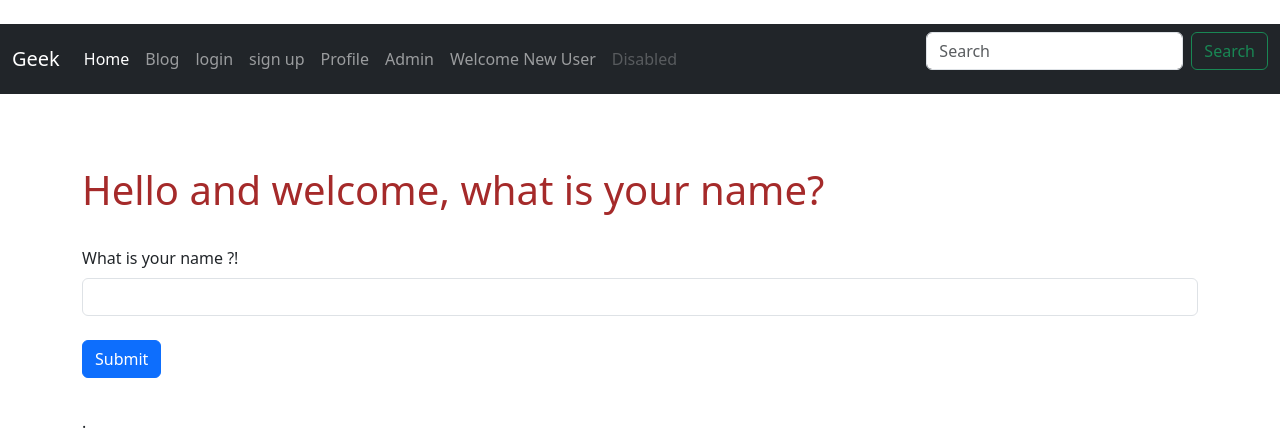
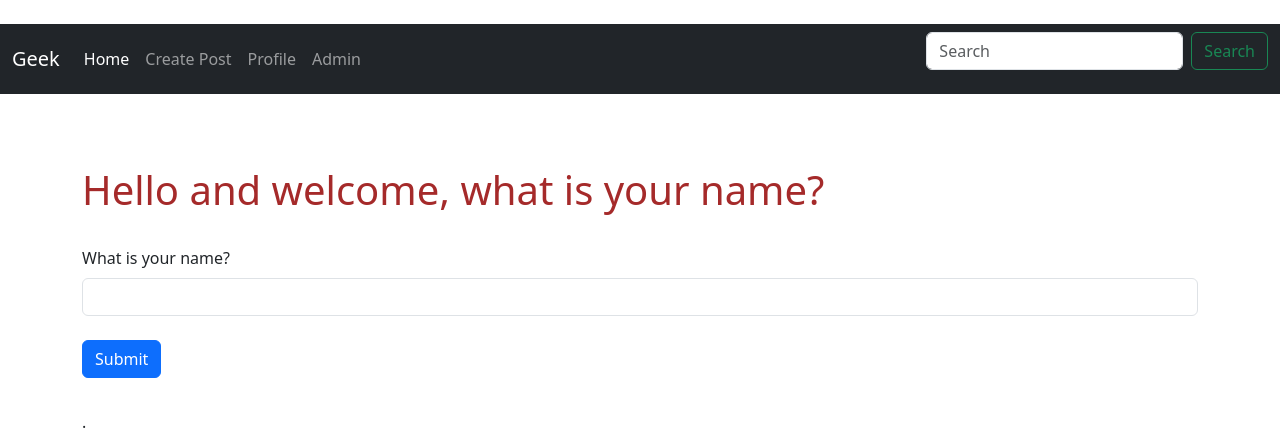
Before and after one commit to AhmedMeko/Alx-back-end-portfolio, a Flask app: page /name in a window 1280 px wide. Shown: the top 432 px of the page. Run offline with Flask 3, Linux system fonts and the light colour scheme; the visitor is signed in with stand-in values (Sample User, id 1).

Commit message:
Adding plog post to site

```diff
--- a/app.py
+++ b/app.py
@@ -1,139 +1,164 @@
 from flask import Flask, render_template, request, flash, redirect, url_for, session
 from flask_wtf import FlaskForm
-from wtforms import StringField, SubmitField
+from wtforms import StringField, TextAreaField, SubmitField
 from wtforms.validators import DataRequired
 import firebase_admin
-from firebase_admin import credentials, firestore
-from firebase_admin import auth
+from firebase_admin import credentials, firestore, auth
+import datetime
+import uuid
 
-# Fire base Config
+# Firebase Config
 cred = credentials.Certificate("key.json")
 firebase_admin.initialize_app(cred)
 
 # Firestore
 db = firestore.client()
 
+# Flask App Config
+app = Flask(__name__)
+app.config["SECRET_KEY"] = 'welcome_to_my_world'
 
-# Creating The base (Before we Start
-app = Flask(__name__)
-app.config["SECRET_KEY"] = 'welcom to my own world'
+# Blog Post Form
+class BlogPostForm(FlaskForm):
+    title = StringField('Title', validators=[DataRequired()])
+    content = TextAreaField('Content', validators=[DataRequired()])
+    author = StringField('Author', validators=[DataRequired()])
+    submit = SubmitField('Post')
 
-# work with WTF
+# Name Form Example
 class FormName(FlaskForm):
-    name = StringField('What is your name ?!', validators=[DataRequired()])
+    name = StringField('What is your name?', validators=[DataRequired()])
     submit = SubmitField('Submit')
-# Creating The Frist Route and This is Home :)
 
+# Route to Create a Blog Post
+@app.route('/create', methods=['GET', 'POST'])
+def create_post():
+    form = BlogPostForm()
+
+    if form.validate_on_submit():  # التحقق من صحة النموذج
+        # استخراج البيانات من النموذج
+        title = form.title.data
+        content = form.content.data
+        author = form.author.data
+        date_time = datetime.datetime.now()  # تاريخ ووقت الإنشاء
+        slug = title.lower().replace(" ", "-")  # إنشاء slug من العنوان
+
+        # إنشاء معرف فريد للبوست
+        post_id = str(uuid.uuid4())
+
+        # تجهيز البيانات للتخزين
+        blog_data = {
+            'id': post_id,
+            'title': title,
+            'content': content,
+            'author': author,
+            'date_time': date_time.isoformat(),  # تحويل التاريخ إلى نص
+            'slug': slug
+        }
+
+        # حفظ البيانات في Firestore
+        db.collection('blog_posts').document(post_id).set(blog_data)
+
+        # عرض رسالة نجاح وإعادة التوجيه إلى صفحة الهوم
+        flash('Your post has been created successfully!', 'success')
+        return redirect(url_for('index'))
+
+    return render_template('create.html', form=form)
+
+# Route to Show All Blog Posts
 @app.route('/')
+def index():
+    posts_ref = db.collection('blog_posts')
+    posts = posts_ref.order_by('date_time', direction=firestore.Query.DESCENDING).stream()
 
-def index():
-    return render_template('home.html')
+    blog_posts = [post.to_dict() for post in posts]
+    return render_template('home.html', blog_posts=blog_posts)
 
-@app.route('/user/<name>')
+# Route to View a Single Post
+@app.route('/post/<slug>')
+def view_post(slug):
+    post_ref = db.collection('blog_posts').where('slug', '==', slug).limit(1).stream()
+    post_data = next((post.to_dict() for post in post_ref), None)
 
-def user(name):
-    return render_template('user.html',user_name=name)
-#####################################################3
-# Login and sign UP
+    if post_data:
+        return render_template('view_post.html', post=post_data)
+    else:
+        flash('Post not found!', 'danger')
+        return redirect(url_for('home'))
+
+# User Login
 @app.route('/login', methods=['GET', 'POST'])
 def login():
     if request.method == 'POST':
         email = request.form['email']
         password = request.form['password']
-
         try:
-            # هنا يجب التحقق من المستخدم
-            user = auth.get_user_by_email(email)  # احصل على بيانات المستخدم باستخدام البريد الإلكتروني
-
-            # لا يوجد دعم مباشر للتحقق من كلمة المرور عبر API من Firebase Python SDK
-            # لكن في تطبيقات الويب، يتم استخدام Firebase SDK للمتصفح للتحقق من كلمة المرور
-            # وبالتالي يجب استخدام Firebase SDK في الواجهة الأمامية للتحقق من كلمة المرور
-
-            # إذا تم التحقق بنجاح من بيانات المستخدم
-            session['user_id'] = user.uid  # تخزين معرف المستخدم في الجلسة
+            user = auth.get_user_by_email(email)
+            session['user_id'] = user.uid
             flash('Login successful!', 'success')
-            return redirect(url_for('profile'))  # توجيه إلى صفحة الملف الشخصي أو الصفحة الرئيسية للمستخدم
-
+            return redirect(url_for('index'))
         except Exception as e:
             flash(f'Error: {str(e)}', 'danger')
 
     return render_template('login.html')
 
+# User Signup
+@app.route('/register', methods=['GET', 'POST'])
+def signup():
+    if request.method == 'POST':
+        first_name = request.form.get('first_name')
+        last_name = request.form.get('last_name')
+        email = request.form.get('email')
+        password = request.form.get('password')
 
-@app.route('/profile')
-def profile():
-    return render_template('profile.html')
+        try:
+            user = auth.create_user(email=email, password=password)
+            user_data = {
+                'first_name': first_name,
+                'last_name': last_name,
+                'email': email,
+                'uid': user.uid,
+                'created_at': firestore.SERVER_TIMESTAMP,
+            }
+            db.collection('users').document(user.uid).set(user_data)
+            flash('User registered successfully!', 'success')
+            return redirect(url_for('login'))
+        except Exception as e:
+            flash(f'Error: {str(e)}', 'danger')
 
+    # تأكد من الإشارة إلى اسم الملف الصحيح هنا
+    return render_template('sign_up.html')
+# Admin Route to View All Users
+@app.route('/admin')
+def accounts():
+    users_ref = db.collection('users')
+    users = [user.to_dict() for user in users_ref.stream()]
+    return render_template('admin.html', users=users)
 
-
-@app.route('/regest', methods=['GET', 'POST'])
-def signup():
-            if request.method == 'POST':
-                first_name = request.form.get('first_name')
-                last_name = request.form.get('last_name')
-                email = request.form.get('email')
-                password = request.form.get('password')
-
-                try:
-                    # إنشاء مستخدم جديد في Firebase Authentication
-                    user = auth.create_user(email=email, password=password)
-
-                    # حفظ بيانات المستخدم في Firestore
-                    user_data = {
-                        'first_name': first_name,
-                        'last_name': last_name,
-                        'email': email,
-                        'uid': user.uid,
-                        'created_at': firestore.SERVER_TIMESTAMP,
-                    }
-                    db.collection('users').document(user.uid).set(user_data)
-                    flash("User registered successfully!", "success")
-                    return redirect(url_for('index'))
-                except Exception as e:
-                    flash(f"Error: {str(e)}", "danger")
-
-            return render_template('regestr.html')
+# Name Example Route
 @app.route('/name', methods=['GET', 'POST'])
 def name():
     name = None
     form = FormName()
     if form.validate_on_submit():
         name = form.name.data
-        form.name.data = ''
+        db.collection('users').document().set({'name': name})
+        flash('Your name has been saved!', 'success')
+    return render_template('name.html', name=name, form=form)
 
-        # Store Data in databae
-        doc_ref = db.collection('users').document()
-        doc_ref.set({
-            'name': name
-        })
+# Error Handlers
+@app.errorhandler(404)
+def not_found_404(e):
+    return render_template('404.html'), 404
 
-        flash("Welcome to my Site. Your name has been saved!")
-    return render_template('name.html', name=name, form=form)
-@app.route('/admin')
-def accounts():
-    # قراءة جميع المستخدمين من Firestore
-    users_ref = db.collection('users')
-    users = users_ref.stream()
+@app.errorhandler(500)
+def not_found_500(e):
+    return render_template('500.html'), 500
 
-    # تحويل البيانات إلى قائمة
-    user_list = []
-    for user in users:
-        user_data = user.to_dict()
-        user_list.append(user_data)
+@app.errorhandler(405)
+def not_found_405(e):
+    return render_template('405.html'), 405
 
-    return render_template('admin.html', users=user_list)
-
-
-
-# Error handel page
-# 404 page
-@app.errorhandler(404)
-def not_found(e):
-    return render_template('404.html')
-# 500 intrnal server error
-@app.errorhandler(500)
-def not_found(e):
-    return render_template('505.html')
-@app.errorhandler(405)
-def not_found(e):
-    return render_template('405.html')
+# Run the App
+if __name__ == '__main__':
+    app.run(debug=True)
--- a/templates/nav.html
+++ b/templates/nav.html
@@ -9,27 +9,32 @@
         <li class="nav-item">
           <a class="nav-link active" aria-current="page" href="/">Home</a>
         </li>
+
+        {% if session.get('user_id') %}
+          <!-- Show 'Create Post' only if the user is logged in -->
           <li class="nav-item">
-            <a class="nav-link" href="/">Blog</a>
+            <a class="nav-link" href="/create">Create Post</a>
+          </li>
+        {% else %}
+          <!-- Show login and sign up links if the user is not logged in -->
+          <li class="nav-item">
+            <a class="nav-link" href="/login">Login</a>
           </li>
           <li class="nav-item">
-            <a class="nav-link" href="login">login</a>
+            <a class="nav-link" href="/register">Sign Up</a>
           </li>
+        {% endif %}
+
+        {% if session.get('user_id') %}
+          <!-- If logged in, show profile and admin options -->
           <li class="nav-item">
-            <a class="nav-link" href="/regest">sign up</a>
-          </li>
-          <li class="nav-item">
-            <a class="nav-link" href="/user">Profile</a>
+            <a class="nav-link" href="/profile">Profile</a>
           </li>
           <li class="nav-item">
             <a class="nav-link" href="/admin">Admin</a>
           </li>
-          <li class="nav-item">
-            <a class="nav-link" href="/name">Welcome New User</a>
-          </li>
-          <li class="nav-item">
-            <a class="nav-link disabled" aria-disabled="true">Disabled</a>
-          </li>
+        {% endif %}
+
       </ul>
       <form class="d-flex" role="search">
         <input class="form-control me-2" type="search" placeholder="Search" aria-label="Search">
```
Also changed, not shown: templates/create.html (added, +25 -0 lines), templates/home.html (+27 -2 lines), templates/sign_up.html (renamed from templates/regestr.html). Lines whose indentation alone changed are shown as unchanged.
